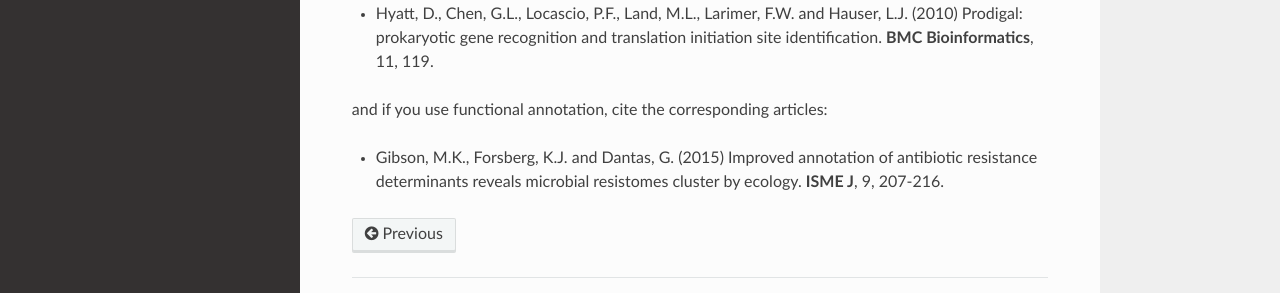
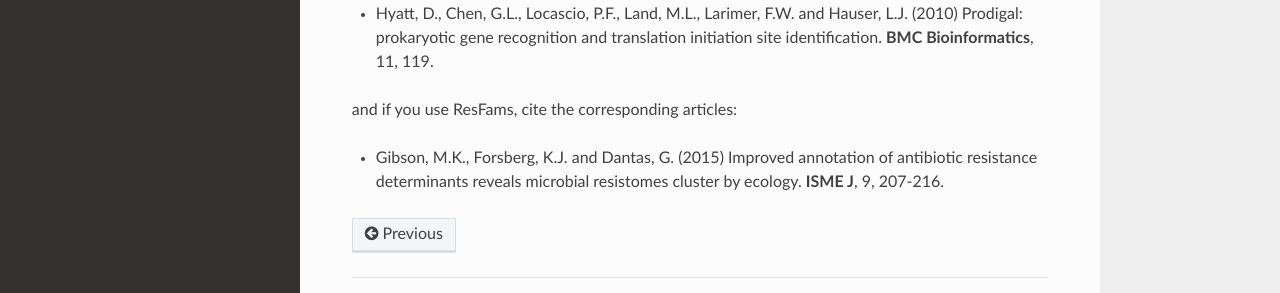
Before and after one commit to gem-pasteur/Integron_Finder, a Sphinx documentation site: the page built from doc/source/references.rst, in a window 1280 px wide. Shown: the part 446-739 px from the top of the page. Built offline with Sphinx 7.4.7 and the Read the Docs theme 2.0.0, drawn with Linux system fonts in a browser that asks for light colours.

Commit message:
Fix typo in doc

```diff
--- a/doc/source/installation.rst
+++ b/doc/source/installation.rst
@@ -95,7 +95,7 @@ Otherwise, you will have to install Biopython manually. ``pip`` is recommended a
 
     (sudo) pip install Biopython==1.65
 
-To install version 1.65 of Biopython (recommended fro IntegronFinder).
+To install version 1.65 of Biopython (recommended for IntegronFinder).
 
 .. note::
     If you don't manage to install all the packages, try googling the error, or don't hesisate to ask a question on `stackoverflow`_.
--- a/doc/source/references.rst
+++ b/doc/source/references.rst
@@ -19,7 +19,7 @@ Please cite also the following articles:
 
 - Hyatt, D., Chen, G.L., Locascio, P.F., Land, M.L., Larimer, F.W. and Hauser, L.J. (2010) Prodigal: prokaryotic gene recognition and translation initiation site identification. **BMC Bioinformatics**, 11, 119.
 
-and if you use functional annotation, cite the corresponding articles:
+and if you use ResFams, cite the corresponding articles:
 
 - Gibson, M.K., Forsberg, K.J. and Dantas, G. (2015) Improved annotation of antibiotic resistance determinants reveals microbial resistomes cluster by ecology. **ISME J**, 9, 207-216.
 
```
